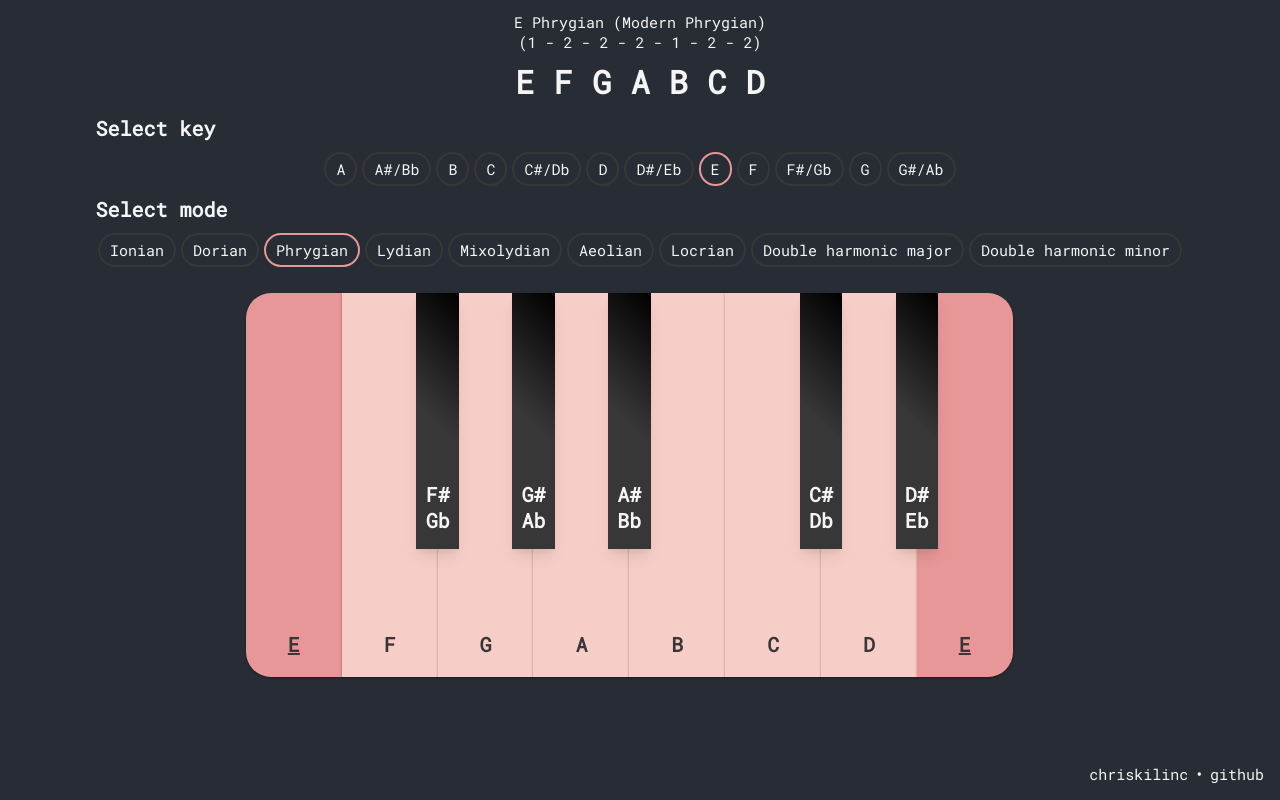
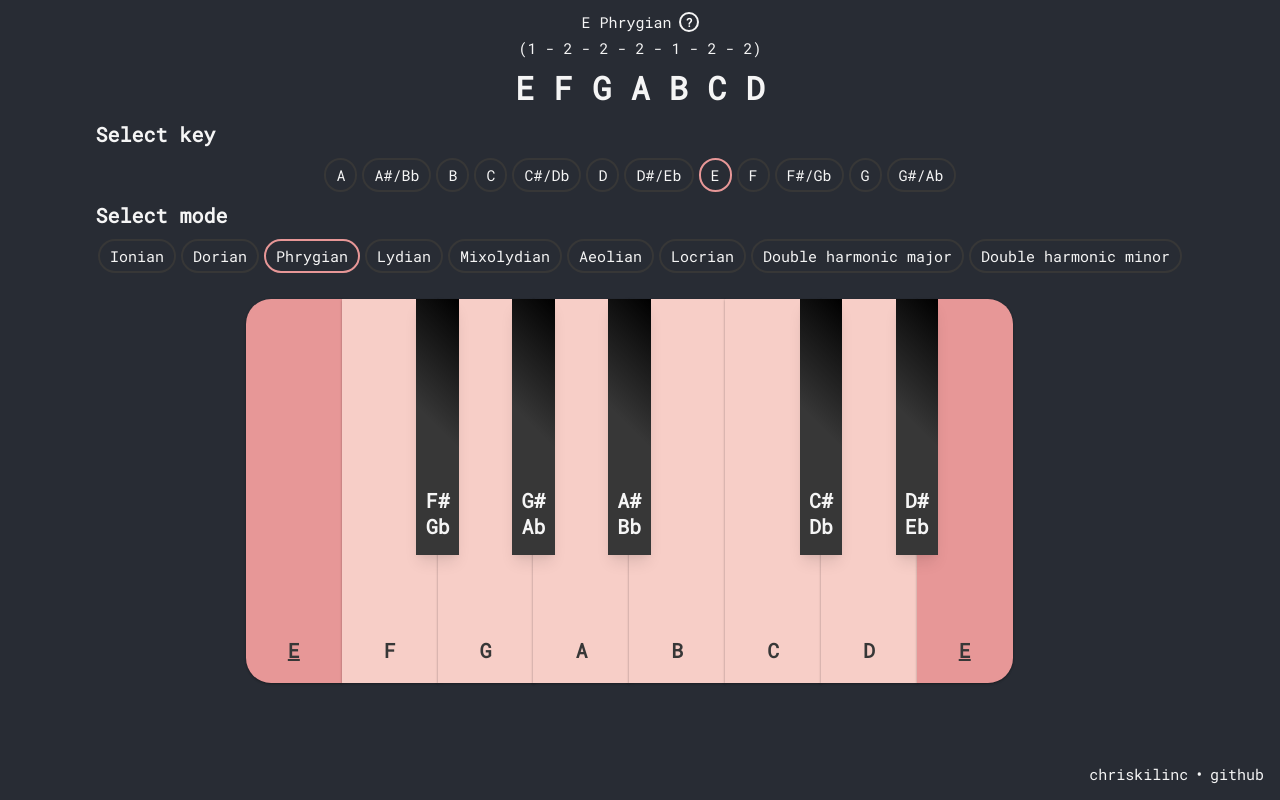
Before and after one commit to chriskilinc/scale-theory, a React (Create React App) app: page / in a window 1280 px wide. Built offline with nearby package versions, Linux system fonts and the light colour scheme.

Commit message:
implement alt-names tooltip

```diff
--- a/src/App.css
+++ b/src/App.css
@@ -60,6 +60,11 @@
 header h2 {
   font-size: var(--text-size-h2);
   margin-top: 0.25em;
+}
+
+#scale-name {
+  display: flex;
+  padding-bottom: 6px;
 }
 
 .instruments {
@@ -394,6 +399,35 @@ a.icon svg {
 }
 
 
+
+.tooltip {
+  color: var(--color-white);
+  text-decoration: none;
+  font-size: 12px;
+  padding: 0px 4px;
+  margin-left: 8px;
+  border-radius: 50px;
+  cursor: pointer;
+  font-weight: bold;
+  border: 2px solid #f5f5f5;
+}
+.tooltip:hover {
+  position: relative;
+  cursor: pointer;
+}
+.tooltip-bottom:hover:after{
+  background: #282c34;
+  font-size: var(--text-size-default);
+  border: 2px solid var(--color-white);
+  content: attr(data-tooltip);
+  padding: 8px;
+  position: absolute;
+  left: 0;
+  top: 100%;
+  white-space: nowrap;
+  color: var(--color-white);
+}
+
 /* Responsive code */
 
 @media only screen
--- a/src/App.js
+++ b/src/App.js
@@ -86,7 +86,7 @@ function App() {
           </nav>
 
           <section className="header-content">
-            <p>{scale.name} ({scale.altNames})</p>
+            <p id="scale-name">{scale.name}  <span className="tooltip tooltip-bottom" data-tooltip={scale.altNames}>?</span></p>
             <p>({scale.intervals.join(" - ")})</p>
             <h2>{scale.notes.join(" ")}</h2>
           </section>
--- a/src/index.css
+++ b/src/index.css
@@ -2,6 +2,7 @@
   margin: 0;
   padding: 0;
   font-family: 'Roboto Mono', monospace;
+  --color-white: #fff;
 }
 
 ::placeholder { /* Chrome, Firefox, Opera, Safari 10.1+ */
```
